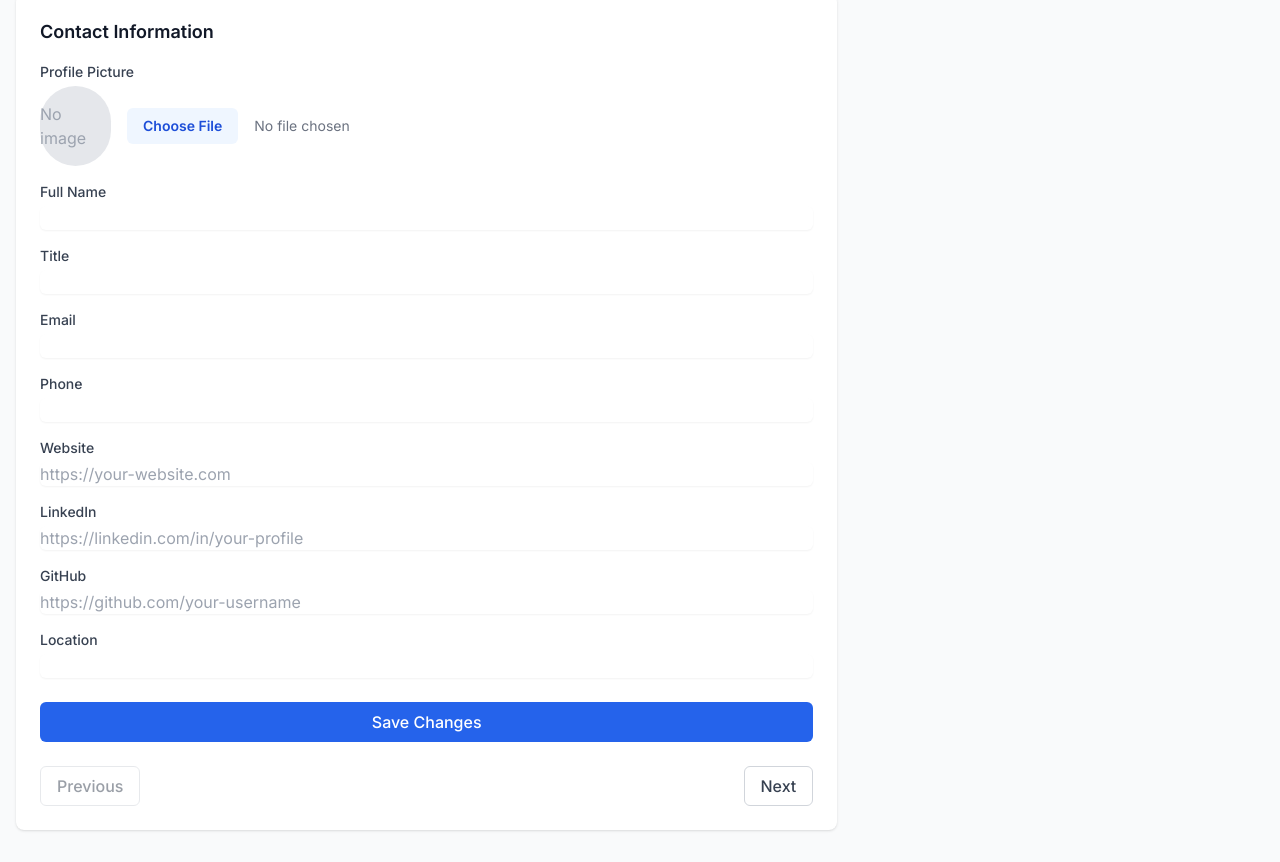
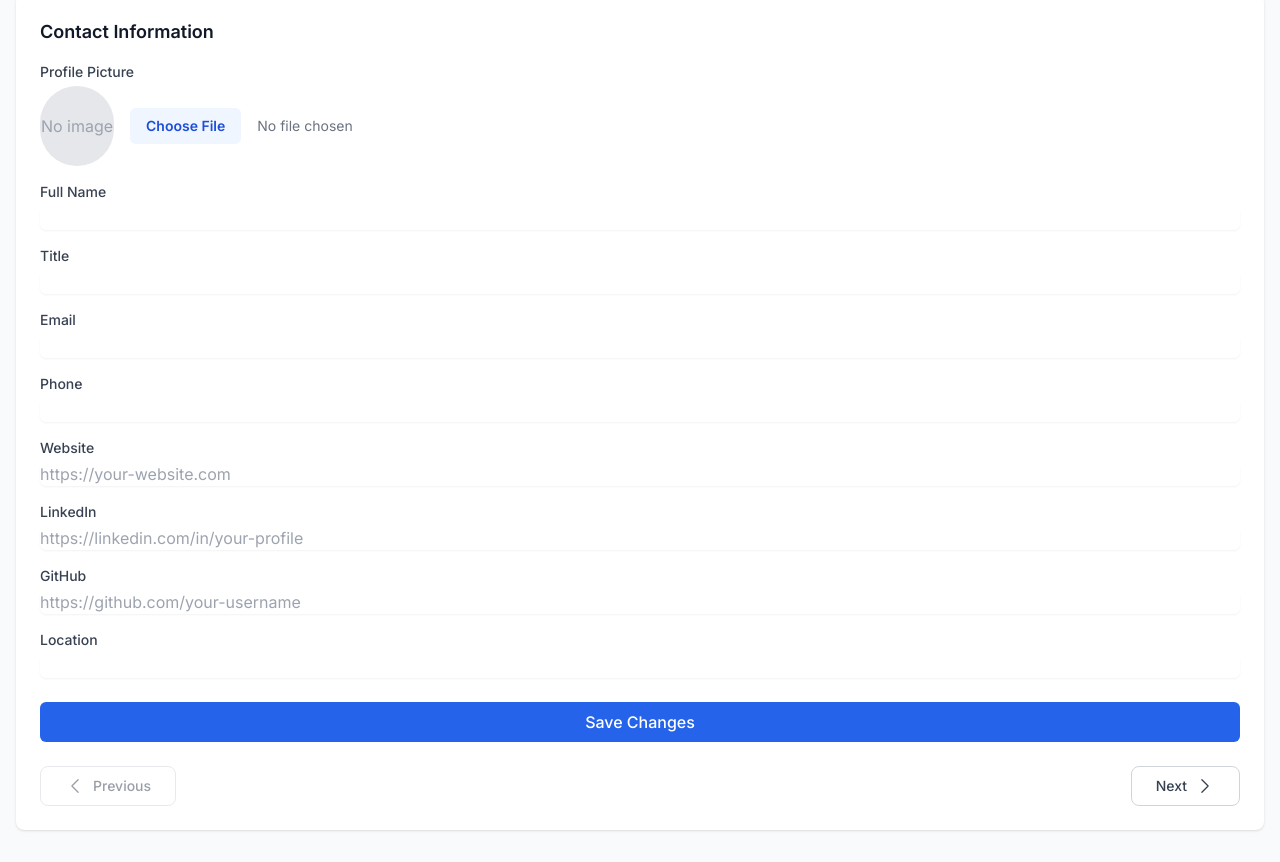
Before and after one commit to nshiziw/Dravvy, a Next.js app: page / in a window 1280 px wide. Shown: the part 402-1264 px from the top of the page. Built offline with nearby package versions, Linux system fonts and the light colour scheme.

Commit message:
feat: add arrow icons to navigation buttons with sliding background animations

```diff
--- a/package.json
+++ b/package.json
@@ -9,6 +9,7 @@
     "lint": "next lint"
   },
   "dependencies": {
+    "@heroicons/react": "^2.2.0",
     "@hookform/resolvers": "^3.3.4",
     "@radix-ui/react-dialog": "^1.0.5",
     "@radix-ui/react-dropdown-menu": "^2.0.6",
--- a/src/app/page.tsx
+++ b/src/app/page.tsx
@@ -5,9 +5,11 @@ import { ResumeForm } from '@/components/resume-form'
 import { ResumePreview } from '@/components/resume-preview'
 import { ProgressTracker } from '@/components/progress-tracker'
 import { Button } from '@/components/ui/button'
+import { useResumeStore } from '@/store/useResumeStore'
+import { ChevronLeftIcon, ChevronRightIcon } from '@heroicons/react/24/outline'
 
 type Section = {
-  id: 'contact' | 'summary' | 'experience' | 'education' | 'skills' | 'projects'
+  id: 'contact' | 'summary' | 'experience' | 'education' | 'skills' | 'projects' | 'certifications' | 'awards' | 'styling' | 'preview'
   label: string
 }
 
@@ -18,20 +20,29 @@ const sections: Section[] = [
   { id: 'education', label: 'Education' },
   { id: 'skills', label: 'Skills' },
   { id: 'projects', label: 'Projects' },
+  { id: 'certifications', label: 'Certifications' },
+  { id: 'awards', label: 'Awards' },
+  { id: 'styling', label: 'Resume Styling' },
+  { id: 'preview', label: 'Resume Preview' },
 ]
 
 export default function Home() {
   const [activeSection, setActiveSection] = useState(0)
+  const setStoreActiveSection = useResumeStore((state) => state.setActiveSection)
 
   const handleNext = () => {
     if (activeSection < sections.length - 1) {
-      setActiveSection(activeSection + 1)
+      const newSection = activeSection + 1
+      setActiveSection(newSection)
+      setStoreActiveSection(newSection)
     }
   }
 
   const handlePrevious = () => {
     if (activeSection > 0) {
-      setActiveSection(activeSection - 1)
+      const newSection = activeSection - 1
+      setActiveSection(newSection)
+      setStoreActiveSection(newSection)
     }
   }
 
@@ -44,34 +55,43 @@ export default function Home() {
         </p>
       </header>
 
-      <div className="grid grid-cols-1 lg:grid-cols-3 gap-8">
-        <div className="lg:col-span-2 space-y-8">
+      <div className="grid grid-cols-1 gap-8">
+        <div className="space-y-8">
           <ProgressTracker />
           <div className="bg-white rounded-lg shadow p-6">
             <h2 className="text-lg font-semibold text-gray-900 mb-4">
               {sections[activeSection].label}
             </h2>
-            <ResumeForm section={sections[activeSection].id} />
+            {sections[activeSection].id === 'preview' ? (
+              <ResumePreview />
+            ) : sections[activeSection].id === 'styling' ? (
+              <div>Styling options will go here</div>
+            ) : (
+              <ResumeForm section={sections[activeSection].id} />
+            )}
             <div className="flex justify-between mt-6">
               <Button
                 onClick={handlePrevious}
                 disabled={activeSection === 0}
                 variant="outline"
+                className="relative overflow-hidden group px-6 py-2.5 text-sm font-medium text-gray-700 bg-white border border-gray-300 rounded-lg hover:text-white transition-all duration-300 disabled:opacity-50 disabled:cursor-not-allowed flex items-center gap-2"
               >
-                Previous
+                <ChevronLeftIcon className="h-5 w-5 relative z-10" />
+                <span className="relative z-10">Previous</span>
+                <span className="absolute inset-0 w-0 bg-blue-600 transition-all duration-300 group-hover:w-full"></span>
               </Button>
               <Button
                 onClick={handleNext}
                 disabled={activeSection === sections.length - 1}
                 variant="outline"
+                className="relative overflow-hidden group px-6 py-2.5 text-sm font-medium text-gray-700 bg-white border border-gray-300 rounded-lg hover:text-white transition-all duration-300 disabled:opacity-50 disabled:cursor-not-allowed flex items-center gap-2"
               >
-                Next
+                <span className="relative z-10">Next</span>
+                <ChevronRightIcon className="h-5 w-5 relative z-10" />
+                <span className="absolute inset-0 w-0 bg-blue-600 transition-all duration-300 group-hover:w-full"></span>
               </Button>
             </div>
           </div>
-        </div>
-        <div className="lg:col-span-1">
-          <ResumePreview />
         </div>
       </div>
     </div>
```
Also changed, not shown: 1 other file (tests, documents, lock files or other folders).
